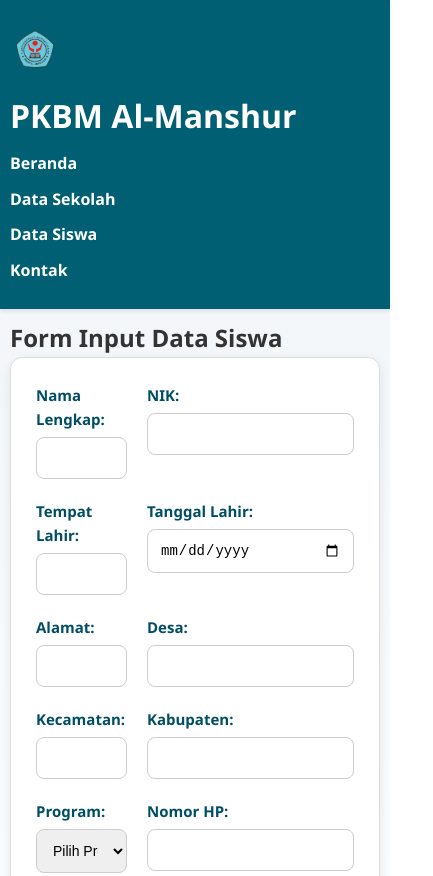
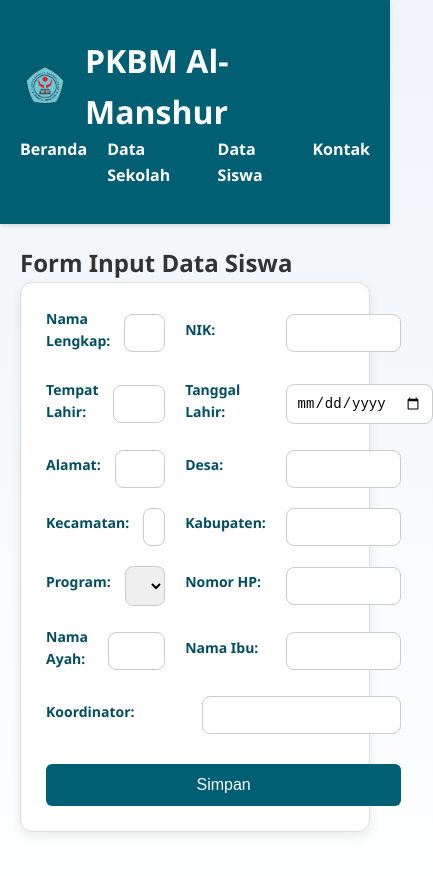
Before and after one commit to wildanhendrawan46/project-01, a plain HTML site: page index.html in a window 390 px wide. Shown: the top 876 px of the page, 433 px wide, since content can reach past the window. Drawn offline with Linux system fonts and the light colour scheme.

Commit message:
Update styles.css

```diff
--- a/styles.css
+++ b/styles.css
@@ -195,31 +195,199 @@
     background-color: #0a9396;
     color: white;
 }
-
-table.display tbody tr:nth-child(even) {
-    background-color: #f0f0f0;
+/* Reset dan global */
+* {
+    margin: 0;
+    padding: 0;
+    box-sizing: border-box;
 }
 
-.dataTables_wrapper {
-    overflow-x: auto;
+body {
+    font-family: "Segoe UI", sans-serif;
+    background: linear-gradient(to bottom, #f0f4f8, #ffffff);
+    color: #333;
+    line-height: 1.6;
 }
 
-#tabel-siswa-utama_wrapper {
-    max-width: 100%;
-    overflow-x: auto;
+.container {
+    max-width: 1100px;
+    margin: auto;
+    padding: 20px;
 }
 
-table button {
-    background-color: #ae2012;
+/* Header */
+header {
+    background-color: #005f73;
+    color: white;
+    padding: 15px 0;
+    position: sticky;
+    top: 0;
+    z-index: 1000;
+    box-shadow: 0 2px 4px rgba(0, 0, 0, 0.1);
+}
+
+.header-flex {
+    display: flex;
+    align-items: center;
+    justify-content: space-between;
+    flex-wrap: wrap;
+}
+
+.logo-title {
+    display: flex;
+    align-items: center;
+    gap: 15px;
+}
+
+.logo-img {
+    width: 50px;
+    height: 50px;
+}
+
+/* Navigasi */
+.nav-menu {
+    list-style: none;
+    display: flex;
+    gap: 20px;
+}
+
+.nav-menu a {
+    color: white;
+    text-decoration: none;
+    font-weight: bold;
+    transition: color 0.3s;
+}
+
+.nav-menu a:hover {
+    color: #ffdd57;
+}
+
+/* Form Input (index.html) */
+form {
+    background-color: white;
+    padding: 25px;
+    border-radius: 12px;
+    box-shadow: 0 4px 12px rgba(0, 0, 0, 0.08);
+    border: 1px solid #ddd;
+    margin-bottom: 30px;
+}
+
+form .form-group {
+    margin-bottom: 15px;
+}
+
+form label {
+    display: block;
+    margin-bottom: 6px;
+    font-weight: 600;
+    color: #004e64;
+    font-size: 15px;
+}
+
+form input,
+form select,
+form textarea {
+    width: 100%;
+    padding: 12px;
+    border: 1px solid #ccc;
+    border-radius: 8px;
+    font-size: 14px;
+    transition: border 0.2s;
+}
+
+form input:focus,
+form select:focus,
+form textarea:focus {
+    border-color: #007f7f;
+    outline: none;
+}
+
+form button {
+    background-color: #005f73;
+    color: white;
+    padding: 12px 24px;
+    border: none;
+    border-radius: 6px;
+    cursor: pointer;
+    font-size: 16px;
+    margin-top: 10px;
+    transition: background-color 0.3s;
+}
+
+form button:hover {
+    background-color: #003f4f;
+}
+
+/* Layout dua kolom untuk form input */
+form.grid-form {
+    display: grid;
+    grid-template-columns: 1fr 1fr; /* Dua kolom default */
+    gap: 20px;
+}
+
+form.grid-form .form-group {
+    display: flex;
+    flex-direction: column;
+    gap: 6px;
+}
+
+form.grid-form .form-group label {
+    font-weight: 600;
+    font-size: 14px;
+}
+
+form.grid-form .form-group input,
+form.grid-form .form-group select,
+form.grid-form .form-group textarea {
+    padding: 10px;
+    border: 1px solid #ccc;
+    border-radius: 8px;
+    font-size: 14px;
+}
+
+form.grid-form .form-group.full-width {
+    grid-column: span 2; /* Lebar penuh untuk elemen tertentu */
+}
+
+form.grid-form button {
+    grid-column: span 2;
+    padding: 12px 24px;
+    background-color: #005f73;
     color: white;
     border: none;
-    padding: 5px 10px;
-    border-radius: 4px;
+    border-radius: 6px;
     cursor: pointer;
+    font-size: 16px;
 }
 
-table button:hover {
-    background-color: #9b1d10;
+/* Perubahan untuk perangkat mobile */
+@media screen and (max-width: 768px) {
+    form.grid-form {
+        grid-template-columns: 1fr; /* Satu kolom untuk semua elemen */
+    }
+
+    form.grid-form .form-group {
+        flex-direction: row; /* Label dan input sejajar */
+        align-items: center;
+        justify-content: space-between;
+    }
+
+    form.grid-form .form-group label {
+        flex: 0 0 40%; /* Lebar tetap untuk label */
+        text-align: left;
+    }
+
+    form.grid-form .form-group input,
+    form.grid-form .form-group select,
+    form.grid-form .form-group textarea {
+        flex: 1;
+        margin-left: 8px;
+    }
+
+    form.grid-form button {
+        justify-self: center;
+        width: 100%; /* Tombol memenuhi lebar */
+    }
 }
 
 /* Footer */
@@ -230,81 +398,7 @@
     background-color: #eee;
     font-size: 14px;
     color: #555;
-}
-
-/* Section Header */
-.section-header {
-    display: flex;
-    justify-content: space-between;
-    align-items: center;
-    flex-wrap: wrap;
-    margin-bottom: 15px;
-}
-
-.section-header h2 {
-    font-size: 26px;
-    color: #005f73;
-    border-bottom: 2px solid #0a9396;
-    padding-bottom: 5px;
-    margin-bottom: 15px;
-}
-
-/* Responsif */
-@media screen and (max-width: 768px) {
-    .nav-menu {
-        flex-direction: column;
-        gap: 10px;
-        margin-top: 10px;
-    }
-
-    .header-flex {
-        flex-direction: column;
-        align-items: flex-start;
-    }
-
-    .container {
-        padding: 10px;
-    }
-
-    .logo-title {
-        flex-direction: column;
-        align-items: flex-start;
-    }
-
-    .excel-btn {
-        margin-top: 10px;
-        width: 100%;
-    }
-
-    table.display {
-        font-size: 12px;
-    }
-}
-
-@media screen and (max-width: 600px) {
-    form.grid-form {
-        grid-template-columns: 1fr;
-    }
-
-    form.grid-form button {
-        justify-self: stretch;
-    }
-}
-
-/* Tambahan tabel wrapper */
-.table-container {
-    overflow-x: auto;
-}
-
-/* Tombol hapus */
-.delete-btn {
-    background-color: #e63946;
-    color: white;
-    border: none;
-    padding: 6px 12px;
-    border-radius: 4px;
-    cursor: pointer;
-    font-size: 13px;
+}ze: 13px;
 }
 
 .delete-btn:hover {
```
